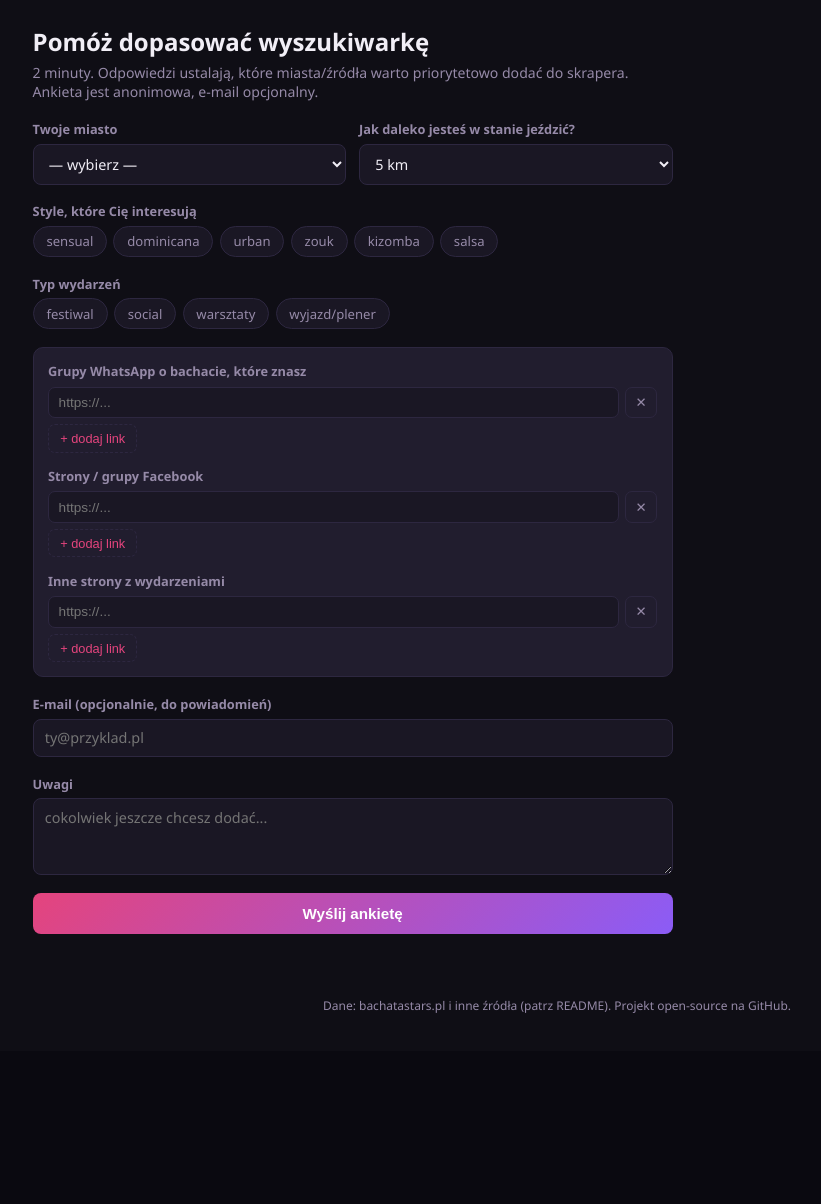
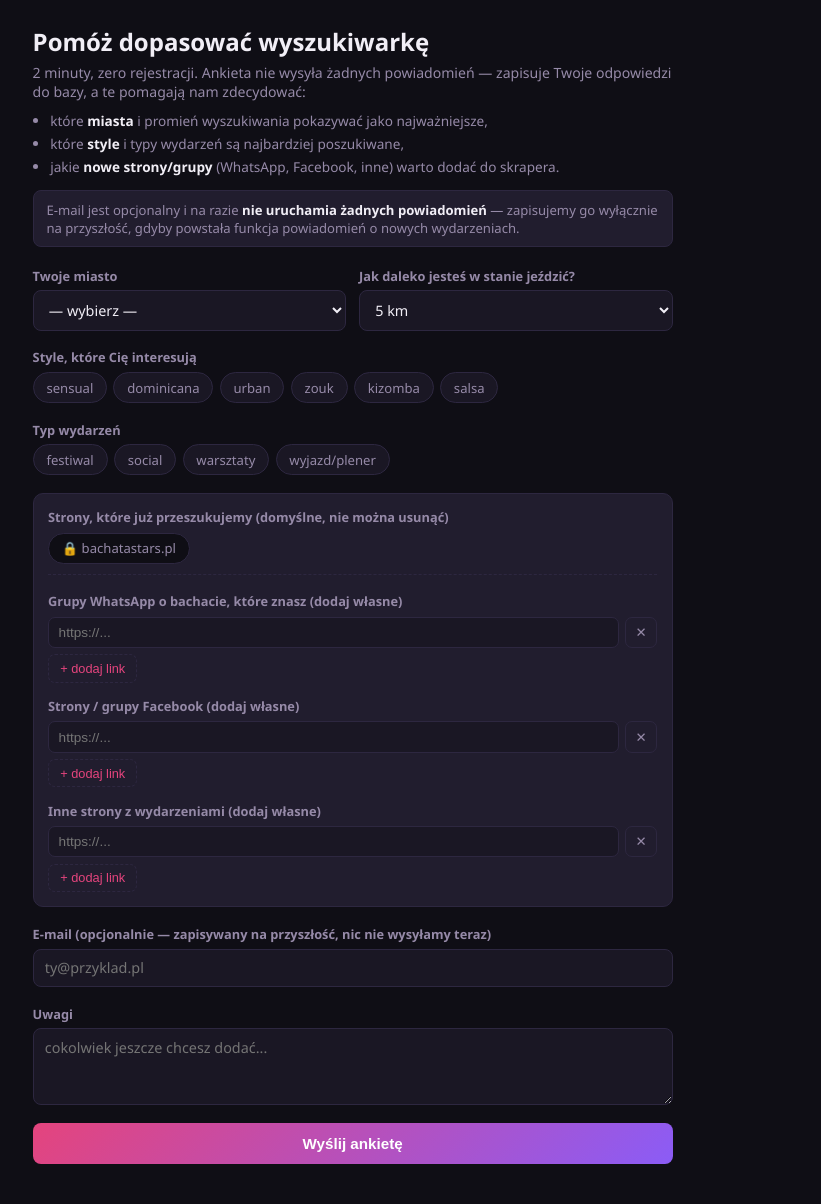
Before and after one commit to rlappsheet/bachata-events-pl, a FastAPI app: page /ankieta in a window 1280 px wide. Shown: the part 54-1258 px from the top of the page, without its empty margins (83-904 px from the left). Before the commit the page ends 1067 px from the top, so only its background shows below. Run offline with FastAPI, Linux system fonts and the light colour scheme.

Commit message:
Survey: show locked default sources, explain what the survey does, clarify no email notifications yet

```diff
--- a/app/main.py
+++ b/app/main.py
@@ -15,6 +15,7 @@ from app.config import ADMIN_TOKEN, BASE_DIR, SCRAPE_FRESHNESS_MINUTES
 from app.database import get_db, init_db
 from app.models import Event, SurveyResponse
 from app.scraper_runner import (
+    SCRAPERS,
     run_all_scrapers,
     get_survey_priorities,
     get_last_scrape_info,
@@ -37,6 +38,9 @@ DISTANCE_CHOICES = [
     ("150", "150 km"),
     ("all", "Cała Polska"),
 ]
+# Źródła, które skraper już przeszukuje domyślnie - pokazywane w ankiecie
+# jako zablokowane/nieusuwalne, żeby było wiadomo co jest już pokryte.
+DEFAULT_SOURCES = [scraper.name for scraper in SCRAPERS]
 
 
 @app.on_event("startup")
@@ -101,6 +105,7 @@ def survey_form(request: Request):
             "event_type_choices": EVENT_TYPE_CHOICES,
             "city_choices": CITY_CHOICES,
             "distance_choices": DISTANCE_CHOICES,
+            "default_sources": DEFAULT_SOURCES,
             "submitted": False,
         },
     )
@@ -144,6 +149,7 @@ async def survey_submit(request: Request, db: Session = Depends(get_db)):
             "event_type_choices": EVENT_TYPE_CHOICES,
             "city_choices": CITY_CHOICES,
             "distance_choices": DISTANCE_CHOICES,
+            "default_sources": DEFAULT_SOURCES,
             "submitted": True,
         },
     )
--- a/app/static/style.css
+++ b/app/static/style.css
@@ -68,7 +68,11 @@ h1 { color: var(--text); font-size: 1.5rem; margin: 0 0 0.3rem; }
 
 /* --- Ankieta: kompaktowy, modern uklad --- */
 .survey-wrap { max-width: 640px; }
-.survey-wrap .lead { color: var(--muted); font-size: 0.88rem; margin-top: 0; margin-bottom: 1.2rem; }
+.survey-wrap .lead { color: var(--muted); font-size: 0.88rem; margin-top: 0; margin-bottom: 0.6rem; }
+.explain-list { margin: 0 0 0.9rem; padding-left: 1.1rem; color: var(--muted); font-size: 0.85rem; display: flex; flex-direction: column; gap: 0.25rem; }
+.explain-list strong { color: var(--text); }
+.note { background: var(--card-2); border: 1px solid var(--border); border-radius: 8px; padding: 0.6rem 0.8rem; color: var(--muted); font-size: 0.82rem; margin-bottom: 1.2rem; }
+.note strong { color: var(--text); }
 .survey-form { display: flex; flex-direction: column; gap: 1.1rem; }
 .field-row { display: flex; gap: 0.8rem; flex-wrap: wrap; }
 .field-row .field { flex: 1 1 160px; }
@@ -92,6 +96,8 @@ h1 { color: var(--text); font-size: 1.5rem; margin: 0 0 0.3rem; }
 
 .link-lists { display: flex; flex-direction: column; gap: 0.9rem; background: var(--card-2); border: 1px solid var(--border); border-radius: var(--radius); padding: 0.9rem; }
 .link-list-title { display: block; color: var(--muted); font-size: 0.8rem; font-weight: 600; margin-bottom: 0.4rem; }
+.locked-sources { padding-bottom: 0.6rem; border-bottom: 1px dashed var(--border); margin-bottom: 0.2rem; }
+.chip.locked span { background: var(--bg); color: var(--muted); cursor: default; border-color: var(--border); }
 .link-rows { display: flex; flex-direction: column; gap: 0.4rem; margin-bottom: 0.4rem; }
 .link-row { display: flex; gap: 0.4rem; }
 .link-row input {
--- a/app/templates/survey.html
+++ b/app/templates/survey.html
@@ -3,7 +3,16 @@
 {% block content %}
 <div class="survey-wrap">
   <h1>Pomóż dopasować wyszukiwarkę</h1>
-  <p class="lead">2 minuty. Odpowiedzi ustalają, które miasta/źródła warto priorytetowo dodać do skrapera. Ankieta jest anonimowa, e-mail opcjonalny.</p>
+  <p class="lead">2 minuty, zero rejestracji. Ankieta nie wysyła żadnych powiadomień
+    — zapisuje Twoje odpowiedzi do bazy, a te pomagają nam zdecydować:</p>
+  <ul class="explain-list">
+    <li>które <strong>miasta</strong> i promień wyszukiwania pokazywać jako najważniejsze,</li>
+    <li>które <strong>style</strong> i typy wydarzeń są najbardziej poszukiwane,</li>
+    <li>jakie <strong>nowe strony/grupy</strong> (WhatsApp, Facebook, inne) warto dodać do skrapera.</li>
+  </ul>
+  <p class="note">E-mail jest opcjonalny i na razie <strong>nie uruchamia żadnych
+    powiadomień</strong> — zapisujemy go wyłącznie na przyszłość, gdyby powstała
+    funkcja powiadomień o nowych wydarzeniach.</p>
 
   {% if submitted %}
     <div class="alert success">✅ Dziękujemy! Odpowiedź została zapisana.</div>
@@ -55,25 +64,33 @@
     </div>
 
     <div class="link-lists">
+      <div class="locked-sources">
+        <span class="link-list-title">Strony, które już przeszukujemy (domyślne, nie można usunąć)</span>
+        <div class="chips">
+          {% for s in default_sources %}
+            <span class="chip locked"><span>🔒 {{ s }}</span></span>
+          {% endfor %}
+        </div>
+      </div>
       <div class="link-list" data-field="whatsapp_groups">
-        <span class="link-list-title">Grupy WhatsApp o bachacie, które znasz</span>
+        <span class="link-list-title">Grupy WhatsApp o bachacie, które znasz (dodaj własne)</span>
         <div class="link-rows"></div>
         <button type="button" class="add-row-btn">+ dodaj link</button>
       </div>
       <div class="link-list" data-field="facebook_pages">
-        <span class="link-list-title">Strony / grupy Facebook</span>
+        <span class="link-list-title">Strony / grupy Facebook (dodaj własne)</span>
         <div class="link-rows"></div>
         <button type="button" class="add-row-btn">+ dodaj link</button>
       </div>
       <div class="link-list" data-field="event_pages">
-        <span class="link-list-title">Inne strony z wydarzeniami</span>
+        <span class="link-list-title">Inne strony z wydarzeniami (dodaj własne)</span>
         <div class="link-rows"></div>
         <button type="button" class="add-row-btn">+ dodaj link</button>
       </div>
     </div>
 
     <label class="field">
-      <span>E-mail (opcjonalnie, do powiadomień)</span>
+      <span>E-mail (opcjonalnie — zapisywany na przyszłość, nic nie wysyłamy teraz)</span>
       <input type="email" name="email" placeholder="ty@przyklad.pl">
     </label>
 
```
